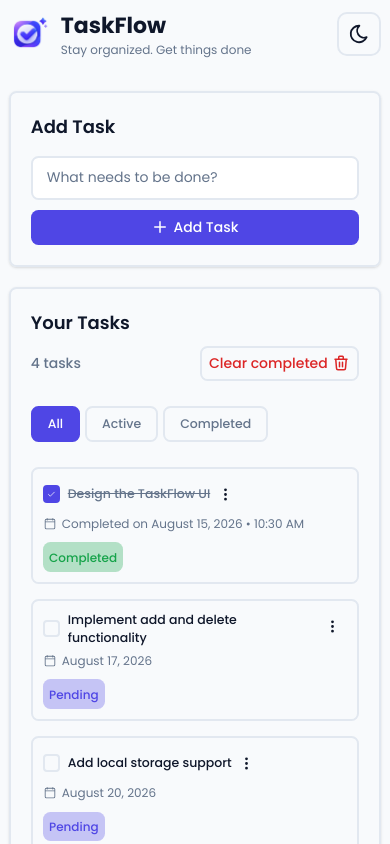
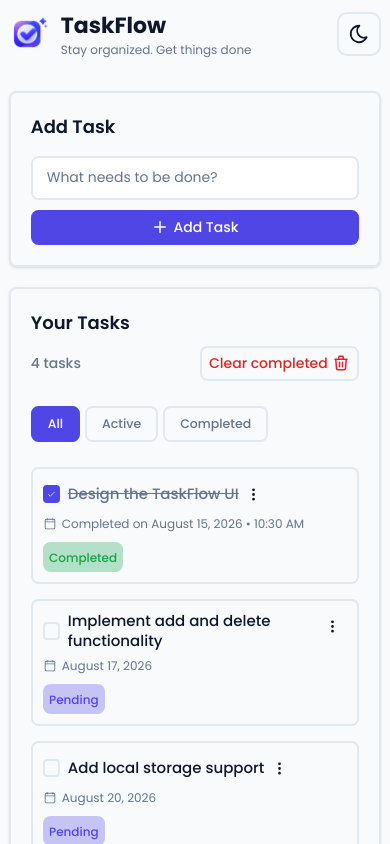
Before and after one commit to Isaacjosh23/task-flow, a React (Vite) app: page / in a window 390 px wide. Shown: the top 844 px of the page. Built offline with nearby package versions, Linux system fonts and the light colour scheme.

Commit message:
Mobile title font increased

```diff
--- a/src/components/todo-list/MobileTodoList.tsx
+++ b/src/components/todo-list/MobileTodoList.tsx
@@ -36,7 +36,7 @@ function MobileTodoList() {
                   />
 
                   <CardTitle
-                    className={`${progress === "Completed" ? "line-through text-text-secondary" : ""} text-xl font-medium`}
+                    className={`${progress === "Completed" ? "line-through text-text-secondary" : ""} text-2xl font-medium`}
                   >
                     {task.title}
                   </CardTitle>
```
